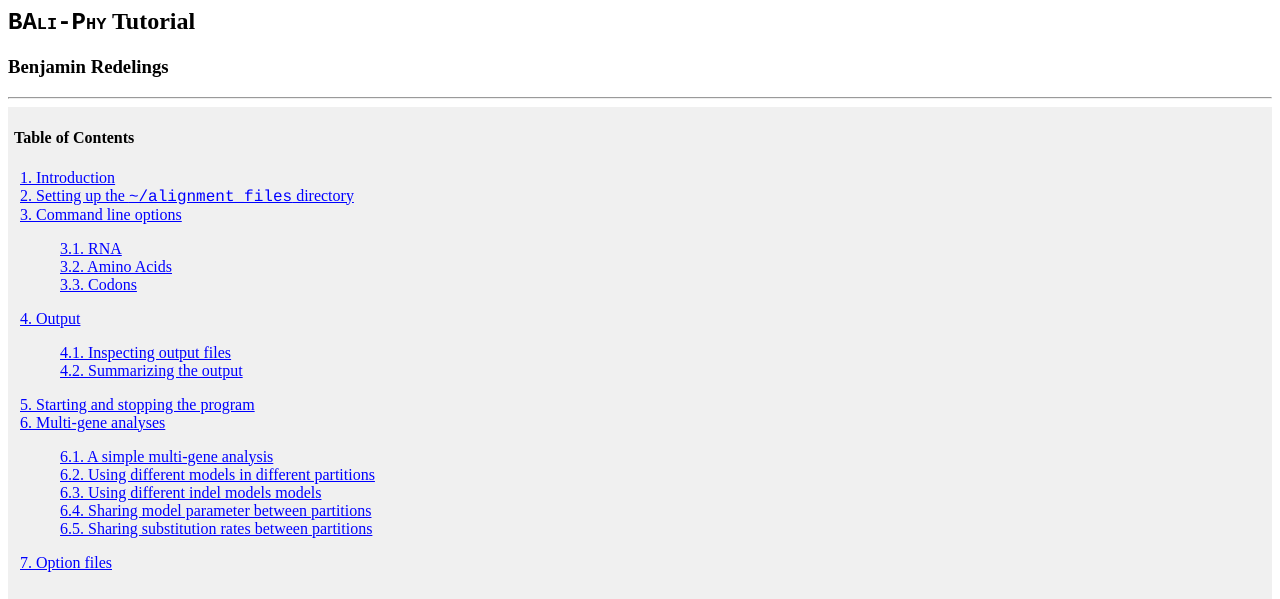
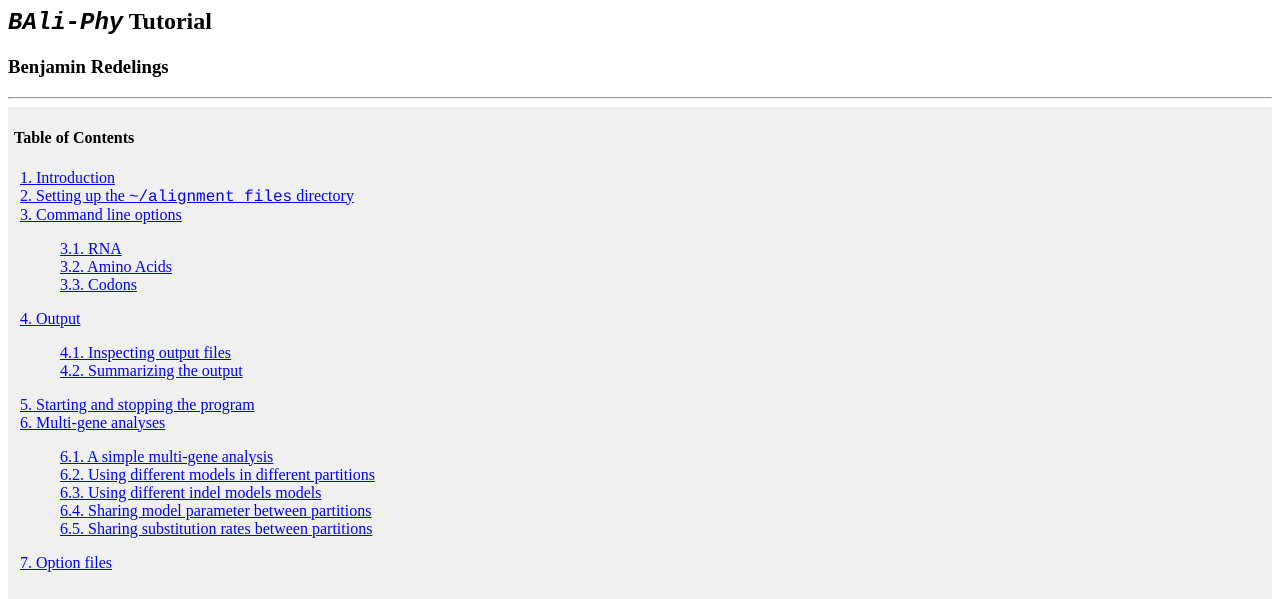
Before and after one commit to bredelings/php-bali-phy.org, a PHP site: page /Tutorial2.html in a window 1280 px wide. Shown: the top 599 px of the page. Run offline with PHP 8.4, Linux system fonts and the light colour scheme.

Commit message:
Change application from small-caps to italic.
Former-commit-id: c313f3154eddd9ef7d214d18ecfe1601da416704

```diff
--- a/docbook.css
+++ b/docbook.css
@@ -24,7 +24,7 @@ pre.screen {
 	padding: 6px;
 }
 
-.application {font-family: Courier New; font-variant: small-caps;}
+.application {font-family: Courier New; font-style: italic;}
 
 tr { margin: 0.2em; padding: 0.2em; }
 
```
